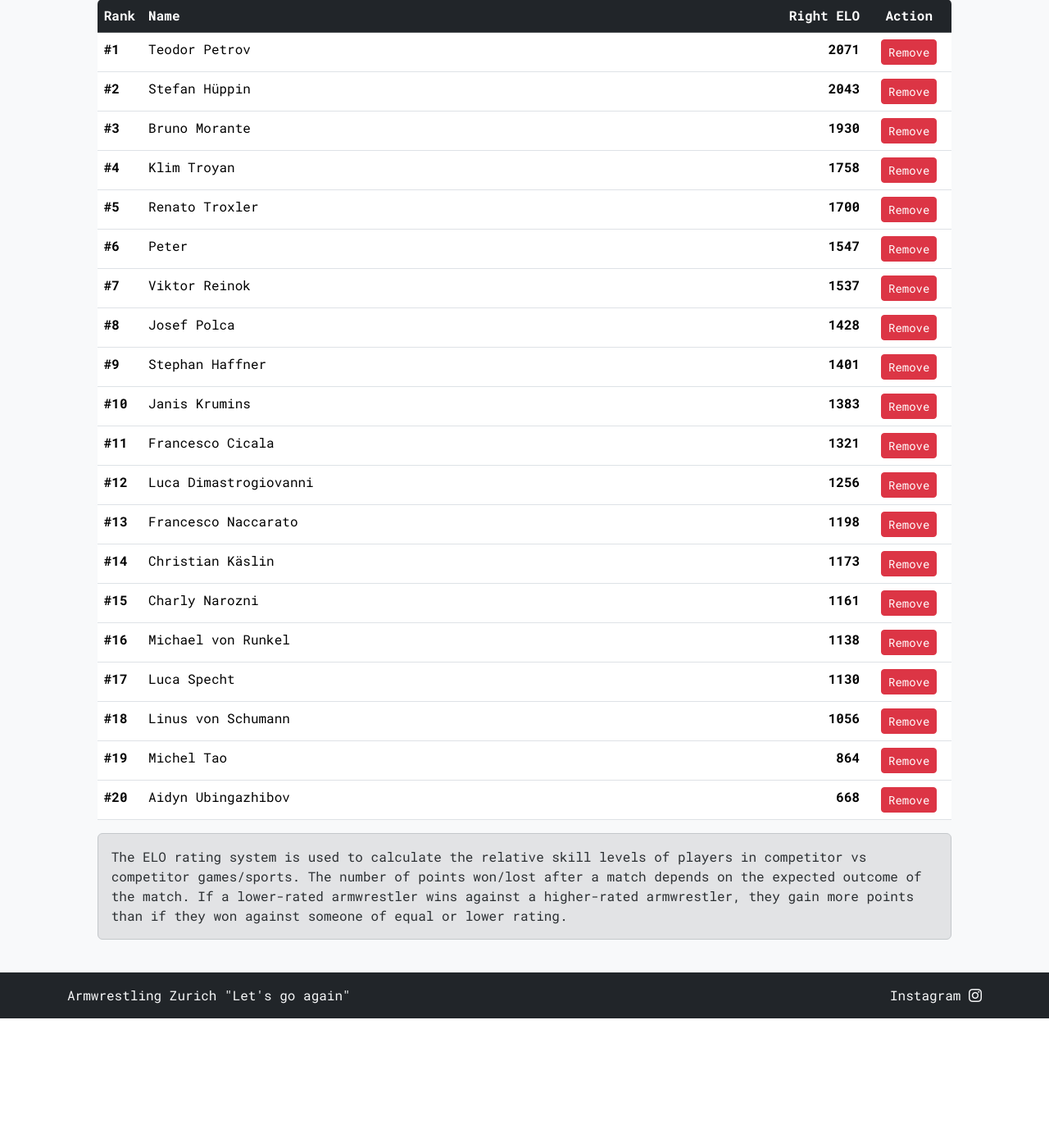
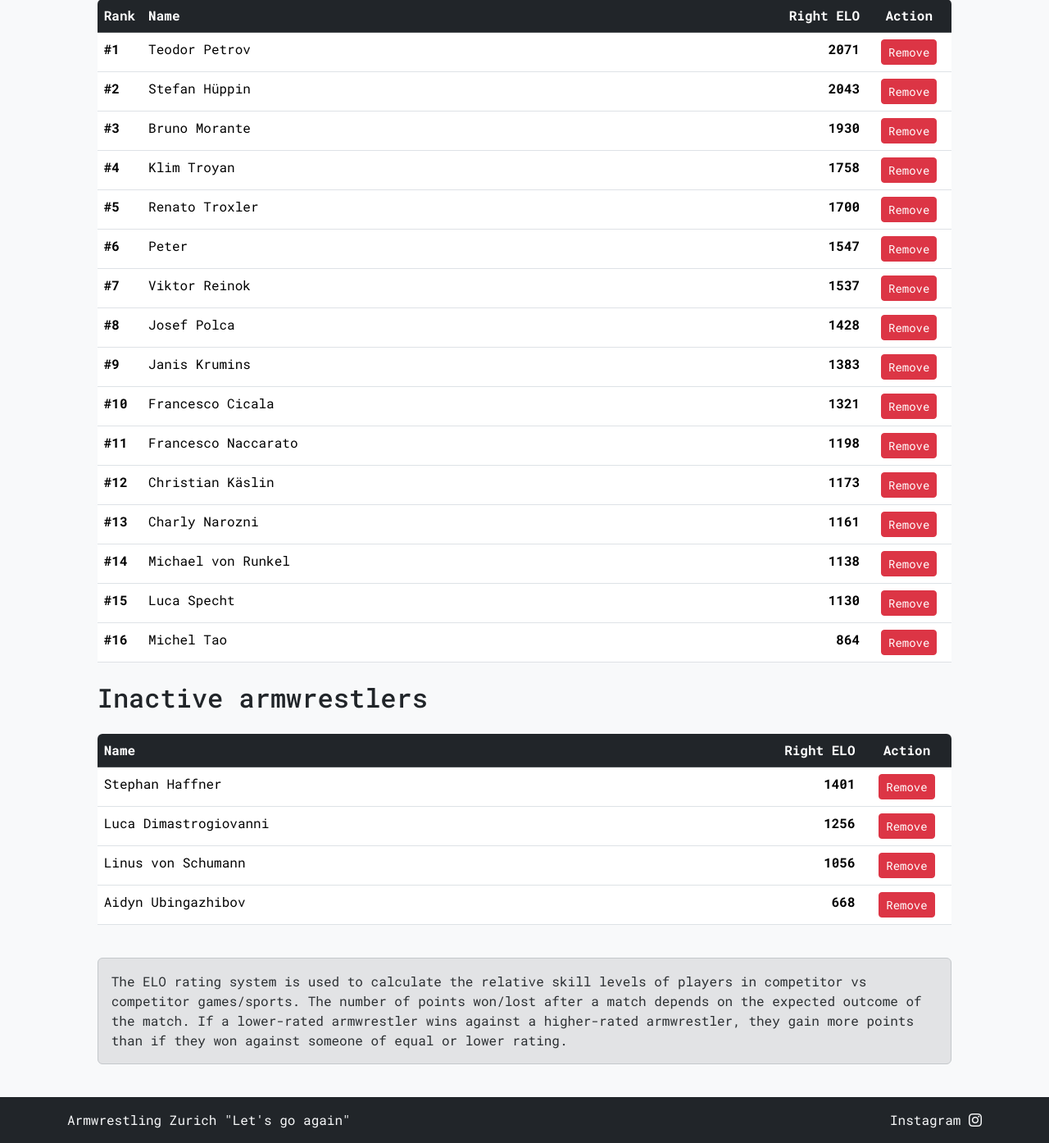
Before and after one commit to Teodor5rov/armelo, a Flask app: page / in a window 1280 px wide. Shown: the part 253-1647 px from the top of the page at 82% size. Before the commit the page ends 1495 px from the top, so only its background shows below. Run offline with Flask 3, Linux system fonts and the light colour scheme; a user stored in the database is signed in; data comes from the database, SQL or seed files in the repository; both versions use the stored data as it was after the commit; some libraries are stand-ins or nearby versions.

Commit message:
added inactive armwrestlers

```diff
--- a/armelo_app.py
+++ b/armelo_app.py
@@ -1,7 +1,7 @@
 from flask import Flask, render_template, request, redirect, url_for, session, g, send_from_directory
 from flask_talisman import Talisman
 from werkzeug.security import check_password_hash
-from datetime import datetime
+from datetime import datetime, timedelta
 import logging
 from logging.handlers import RotatingFileHandler
 import sqlite3
@@ -128,9 +128,10 @@ def logout():
 @app.route("/<any(right, left):arm>")
 def ranking(arm='right'):
     order_by = 'right_elo' if arm == 'right' else 'left_elo'
-    armwrestlers = db_execute('SELECT DENSE_RANK() OVER (ORDER BY {0} DESC) AS rank, name, {0} FROM armwrestlers'.format(order_by))
+    active_armwrestlers = db_execute('''SELECT DENSE_RANK() OVER (ORDER BY {0} DESC) AS rank, name, {0} FROM armwrestlers WHERE active_until >= DATE('now')'''.format(order_by))
+    inactive_armwrestlers = db_execute('''SELECT name, {0} FROM armwrestlers WHERE active_until < DATE('now') ORDER BY {0} DESC'''.format(order_by))
     username = session.get('username')
-    return render_template('ranking.html', armwrestlers=armwrestlers, username=username, arm=arm)
+    return render_template('ranking.html', active_armwrestlers=active_armwrestlers, inactive_armwrestlers=inactive_armwrestlers, username=username, arm=arm)
 
 
 @app.route("/remove_member", methods=["POST"])
@@ -204,7 +205,7 @@ def add_new_member():
 
     current_user = session.get('username')
 
-    name = request.form.get('name', '')
+    name = request.form.get('name', '').strip()
     arm = request.form.get('arm', 'right')
     armwrestlers = db_execute('SELECT name FROM armwrestlers ORDER BY LOWER(name)')
     selected_armwrestler_2 = request.form.get('armwrestler2', 'none')
@@ -301,7 +302,11 @@ def add_new_member():
 
     if 'add_member' in request.form and member_ready:
         try:
-            db_execute("INSERT INTO armwrestlers (name, right_elo, left_elo, added_by) VALUES (?, ?, ?, ?)", name, right_elo, left_elo, current_user)
+            today = datetime.today()
+            active_until_date = today + timedelta(days=180)
+            active_until_str = active_until_date.strftime('%Y-%m-%d')
+
+            db_execute("INSERT INTO armwrestlers (name, right_elo, left_elo, added_by, active_until) VALUES (?, ?, ?, ?, ?)", name, right_elo, left_elo, current_user, active_until_str)
         except sqlite3.DatabaseError as error:
             print(error)
         return redirect(url_for('ranking'))
@@ -492,8 +497,12 @@ def submit_supermatch(arm, armwrestler_1, armwrestler_2, armwrestler_1_score, ar
                    armwrestler_1_diff, armwrestler_2_diff,
                    current_user)
 
-        db_execute("UPDATE armwrestlers SET {} = ? WHERE name = ?".format(dbarm), updated_1, armwrestler_1)
-        db_execute("UPDATE armwrestlers SET {} = ? WHERE name = ?".format(dbarm), updated_2, armwrestler_2)
+        today = datetime.today()
+        active_until_date = today + timedelta(days=180)
+        active_until_str = active_until_date.strftime('%Y-%m-%d')
+
+        db_execute("UPDATE armwrestlers SET {} = ?, active_until = ? WHERE name = ?".format(dbarm), updated_1, active_until_str, armwrestler_1)
+        db_execute("UPDATE armwrestlers SET {} = ?, active_until = ? WHERE name = ?".format(dbarm), updated_2, active_until_str, armwrestler_2)
 
     except sqlite3.DatabaseError as error:
         print(error)
--- a/templates/ranking.html
+++ b/templates/ranking.html
@@ -15,7 +15,7 @@
        class="btn btn-primary w-50 {{ 'active' if arm == 'left' else '' }}" role="button" aria-pressed="{{ 'true' if arm == 'left' else 'false' }}">Left arm</a>
 </div>
 
-<div class="table-responsive rounded">
+<div class="table-responsive rounded mb-2">
     <table class="table">
         <thead class="table-dark">
             <tr>
@@ -28,7 +28,7 @@
             </tr>
         </thead>
         <tbody>
-            {% for armwrestler in armwrestlers %}
+            {% for armwrestler in active_armwrestlers %}
             <tr>
                 <td style="width: 5%;"><strong>#{{ armwrestler[0] }}</strong></td>
                 <td style="width: 75%;">{{ armwrestler[1] }}</td>
@@ -45,6 +45,38 @@
         </tbody>
     </table>
 </div>
+
+<h2 class="mb-4">Inactive armwrestlers</h2>
+
+<div class="table-responsive rounded mb-4">
+    <table class="table">
+        <thead class="table-dark">
+            <tr>
+                <th style="width: 75%;">Name</th>
+                <th class="text-end text-nowrap" style="width: 10%;">{{ "Right ELO" if arm == 'right' else "Left ELO" }}</th>
+                {% if username %}
+                <th class="text-center" style="width: 10%;">Action</th>
+                {% endif %}
+            </tr>
+        </thead>
+        <tbody>
+            {% for armwrestler in inactive_armwrestlers %}
+            <tr>
+                <td style="width: 75%;">{{ armwrestler[0] }}</td>
+                <td style="width: 10%;" class="text-end"><strong>{{ armwrestler[1] }}</strong></td>
+                {% if username %}
+                <td style="width: 10%;" class="text-center">
+                    <button type="button" class="btn btn-danger btn-sm"
+                    hx-post="{{ url_for('confirm_remove', name=armwrestler[0]) }}" hx-target="#confirmModalRemove" hx-trigger="click"
+                    data-bs-toggle="modal" data-bs-target="#confirmModal">Remove</button>
+                </td>
+                {% endif %}
+            </tr>
+            {% endfor %}
+        </tbody>
+    </table>
+</div>
+
 <div class="alert alert-secondary" role="alert">
     The ELO rating system is used to calculate the relative skill levels of players in competitor vs competitor games/sports.
     The number of points won/lost after a match depends on the expected outcome of the match.
```
Also changed, not shown: database.db.
